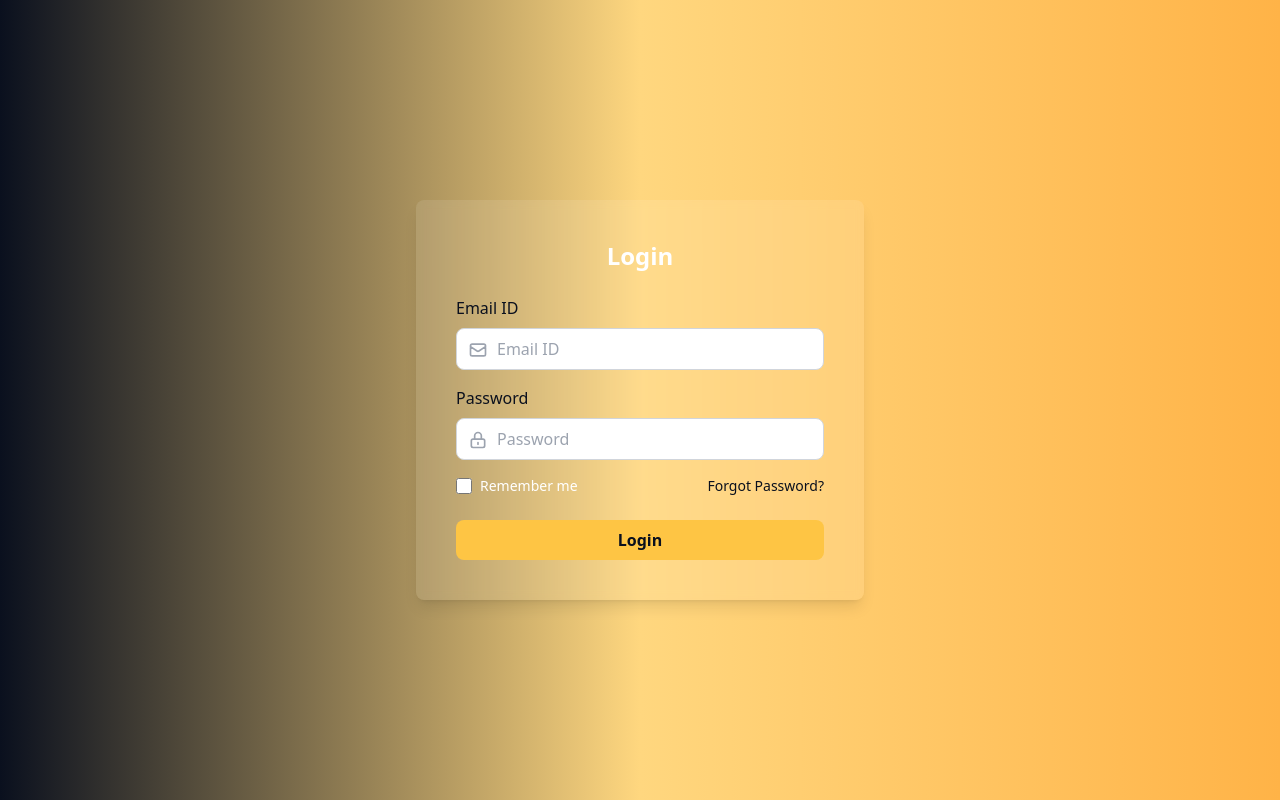
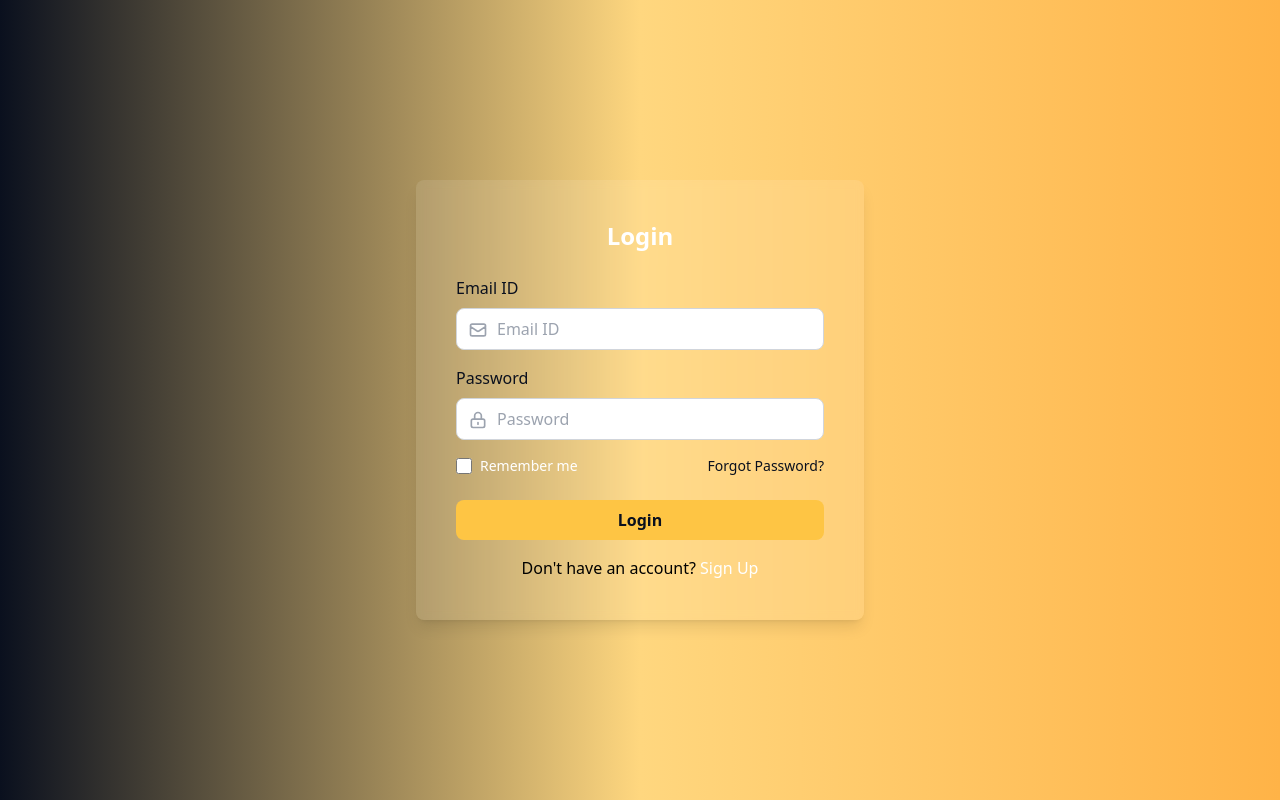
Before and after one commit to teamMERJ/merjPortfolio, a React (Vite) app: page /signin in a window 1280 px wide. Built offline with nearby package versions, Linux system fonts and the light colour scheme.

Commit message:
link signup page to the signin page.

```diff
--- a/src/pages/SignIn.jsx
+++ b/src/pages/SignIn.jsx
@@ -61,6 +61,9 @@ const SignIn = () => {
             </button>
           </div>
         </form>
+        <p className="mt-4 text-center">
+          Don't have an account? <Link to="/signup" className="text-white">Sign Up</Link>
+        </p>
       </div>
     </div>
   );
```
